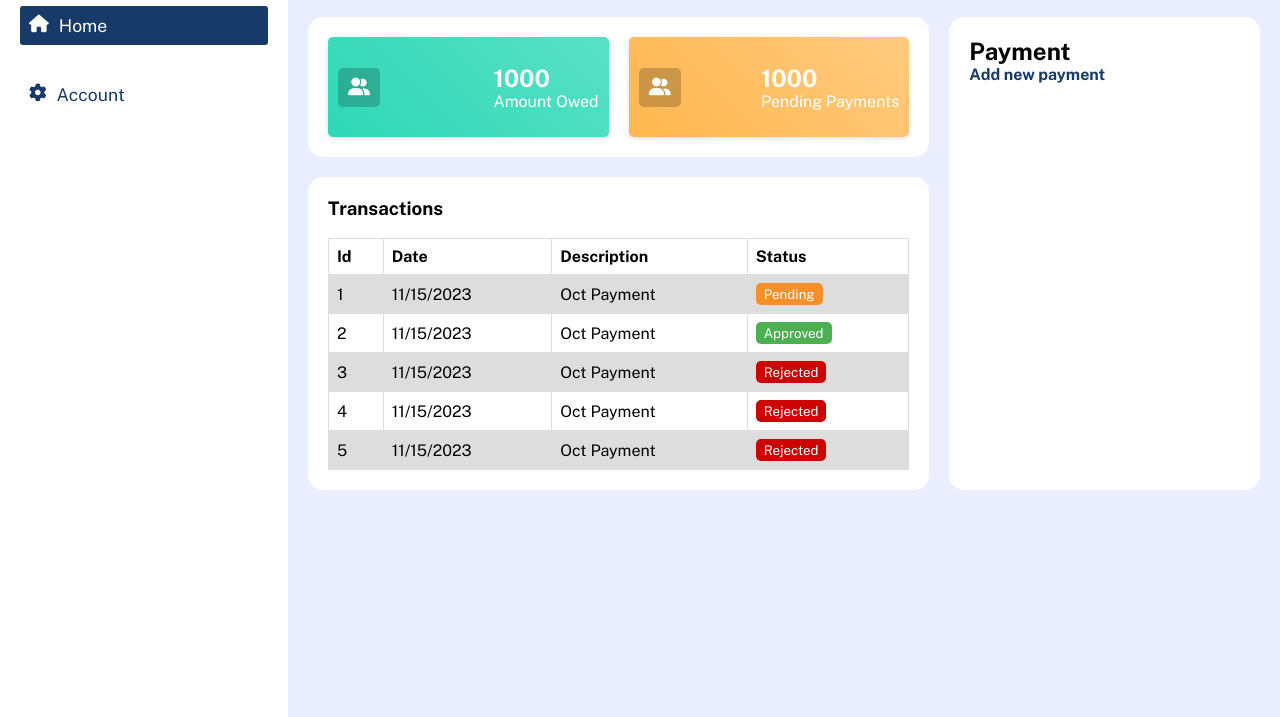
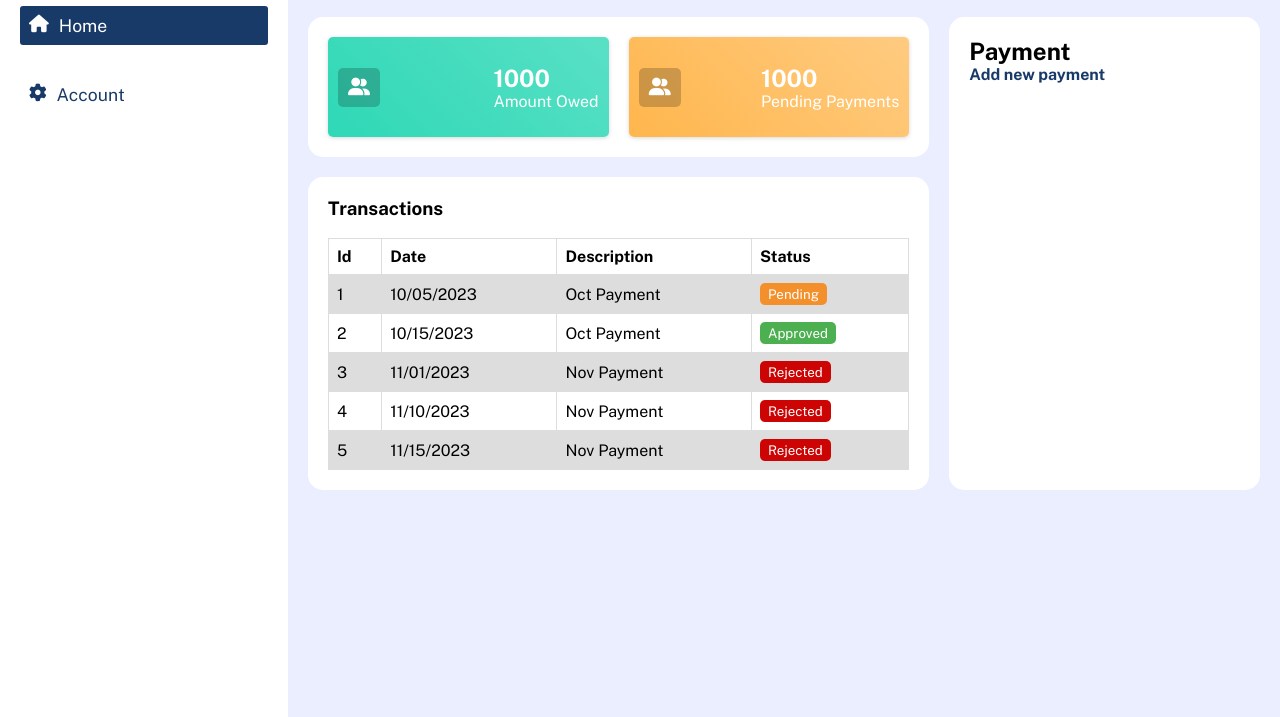
Before and after one commit to MAYII-XCHANGE/omvApp_project, a plain HTML site: page dashboard/index.html in a window 1280 px wide. Shown: the part 83-800 px from the top of the page. Drawn offline with nearby package versions, Linux system fonts and the light colour scheme.

Commit message:
changes made

```diff
--- a/dashboard/index.html
+++ b/dashboard/index.html
@@ -110,7 +110,7 @@
                             </tr>
                             <tr>
                                 <td>1</td>
-                                <td>11/15/2023</td>
+                                <td>10/05/2023</td>
                                 <td>Oct Payment</td>
                                 <td >
                                     <button class="pending">
@@ -120,7 +120,7 @@
                             </tr>
                             <tr>
                                 <td>2</td>
-                                <td>11/15/2023</td>
+                                <td>10/15/2023</td>
                                 <td>Oct Payment</td>
                                 <td >
                                     <button class="approved">
@@ -130,8 +130,8 @@
                             </tr>
                             <tr>
                                 <td>3</td>
-                                <td>11/15/2023</td>
-                                <td>Oct Payment</td>
+                                <td>11/01/2023</td>
+                                <td>Nov Payment</td>
                                 <td >
                                     <button class="rejected">
                                         Rejected
@@ -140,8 +140,8 @@
                             </tr>
                             <tr>
                                 <td>4</td>
-                                <td>11/15/2023</td>
-                                <td>Oct Payment</td>
+                                <td>11/10/2023</td>
+                                <td>Nov Payment</td>
                                 <td >
                                     <button class="rejected">
                                         Rejected
@@ -151,7 +151,7 @@
                             <tr>
                                 <td>5</td>
                                 <td>11/15/2023</td>
-                                <td>Oct Payment</td>
+                                <td>Nov Payment</td>
                                 <td >
                                     <button class="rejected">
                                         Rejected
```
Also changed, not shown: index.html (+4 -4 lines), assets/imgs/reward 2.png (added), assets/imgs/reward.png (added), assets/imgs/transaction history.png (added), assets/imgs/transfer.png (added), assets/imgs/voucher.png (added).
